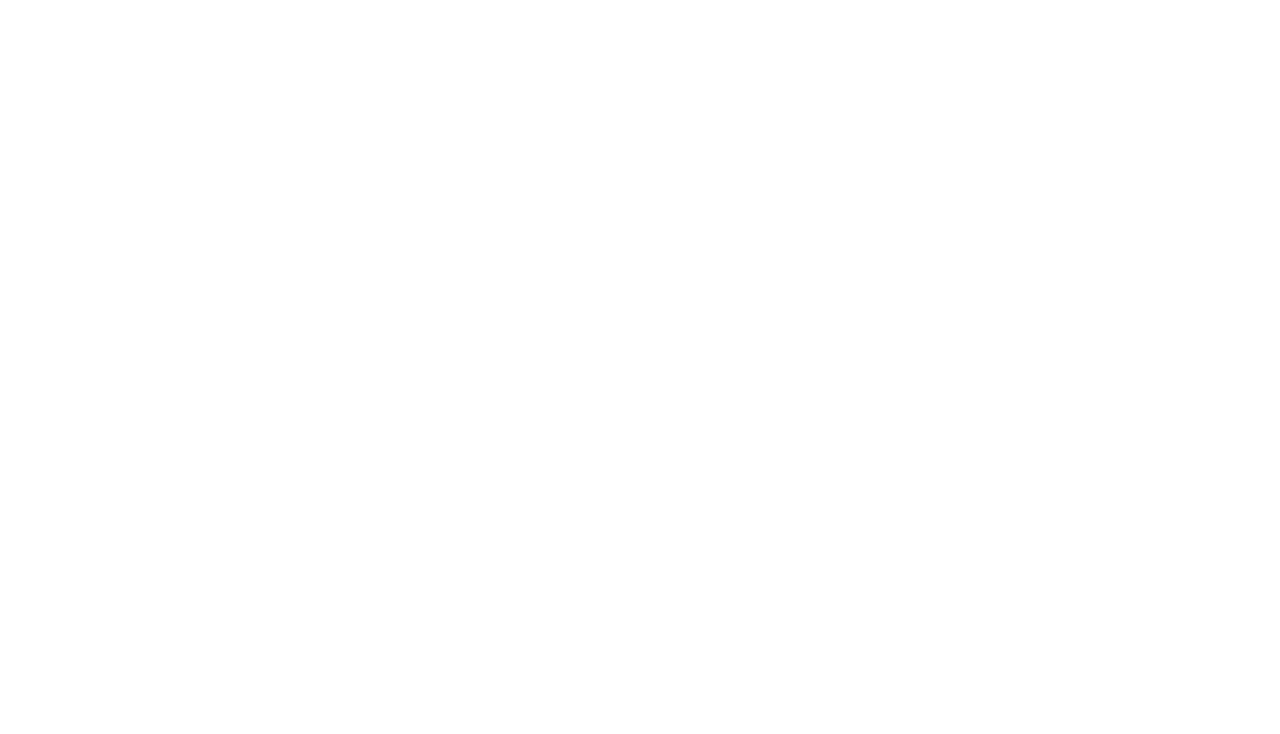
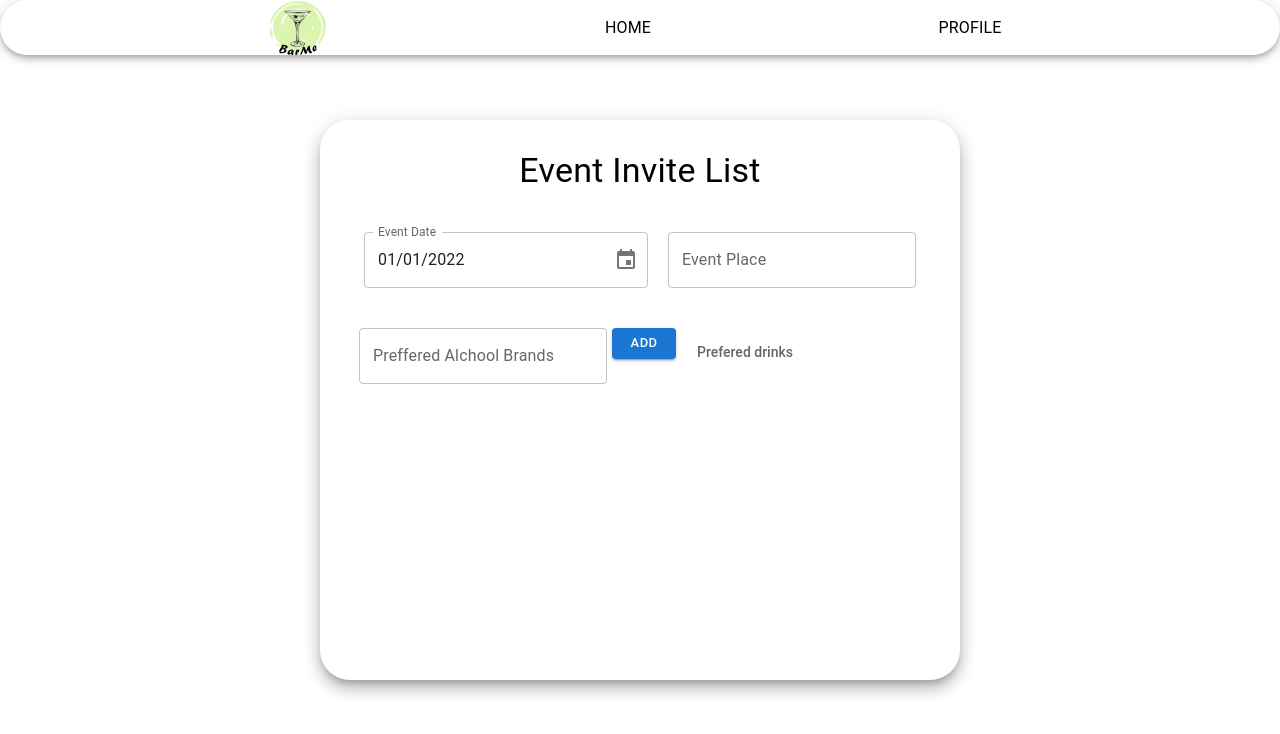
Before and after one commit to StefanRudareanu/BarMe, a React (Create React App) app: page /MakeInvitation in a window 1280 px wide. Before the commit this address had no page. Shown: the top 734 px of the page. Built offline with nearby package versions, Linux system fonts and the light colour scheme.

Commit message:
Invitation Changes and Navbar

```diff
--- a/package.json
+++ b/package.json
@@ -7,6 +7,7 @@
     "@emotion/styled": "^11.10.4",
     "@mui/icons-material": "^5.10.6",
     "@mui/material": "^5.10.7",
+    "@mui/x-date-pickers": "^5.0.4",
     "@testing-library/jest-dom": "^5.16.5",
     "@testing-library/react": "^13.4.0",
     "@testing-library/user-event": "^13.5.0",
@@ -16,6 +17,8 @@
     "@types/react": "^18.0.21",
     "@types/react-dom": "^18.0.6",
     "convert-base64-to-image": "^0.0.16",
+    "dayjs": "^1.11.5",
+    "moment": "^2.29.4",
     "react": "^18.2.0",
     "react-dom": "^18.2.0",
     "react-router-dom": "^6.4.1",
--- a/src/App.tsx
+++ b/src/App.tsx
@@ -7,6 +7,7 @@
 import Profile from './Page/MyProfile';
 import {useState} from "react"
 import Home from './Page/Home';
+import Invitation from './Page/Invitation';
 import './App.css'
 const App=()=> {
   return (
@@ -16,7 +17,8 @@
         <Route path='/'element={<Login/>}/>
         <Route path='/register'element={<RegisterComp/>}/>
         <Route path='/Home'element={<><Home/><Navbar/></>}/>
-        <Route  path='/Profile/:usernameRoute'element={<><Navbar/><Profile/></>}/>
+        <Route path='/Profile/:usernameRoute'element={<><Navbar/><Profile/></>}/>
+        <Route path='/MakeInvitation' element={<><Navbar/><Invitation/></>}/>
       </Routes>
        </div>
     </BrowserRouter>
--- /dev/null
+++ b/src/Components/DrinkList.tsx
@@ -0,0 +1,54 @@
+import {
+  Box,
+  TextField,
+  Button,
+  Typography,
+  List,
+  ListSubheader,
+  ListItemButton,
+  ListItem,
+  ListItemText,
+  Divider,
+} from "@mui/material";
+import {FunctionComponent as FC} from "react";
+
+interface list{
+    alchool:string[];
+}
+
+
+const DrinkList:FC<list> = (props) => {
+    const drinklist=props.alchool;
+  return (
+    <List
+      sx={{
+        height: "20rem",
+        width: "15rem",
+        display: "flex",
+        justifyContent: "flex-start",
+        alignItems: "",
+        overflow: "auto",
+        flexDirection: "column",
+      }}
+      disablePadding
+      subheader={
+        <ListSubheader component="div" id="nested-list-subheader">
+          Prefered drinks
+        </ListSubheader>
+      }
+    >
+      {drinklist.map((e) => (
+        <Box>
+          <Divider />
+          <ListItem disablePadding sx={{ width: "100%" }}>
+            <ListItemButton sx={{ width: "100%" }}>
+              <ListItemText sx={{ width: "100%" }} primary={e}></ListItemText>
+            </ListItemButton>
+          </ListItem>
+          <Divider />
+        </Box>
+      ))}
+    </List>
+  );
+};
+export default DrinkList;
--- a/src/Components/Navbar.tsx
+++ b/src/Components/Navbar.tsx
@@ -1,10 +1,26 @@
 import { AppBar, Card, Typography ,Button,Avatar,Icon} from "@mui/material";
 import {useNavigate} from "react-router-dom";
 import Logo from '../Log.svg'
-import { Link } from "react-router-dom";
+import {useState,useEffect} from "react"
 import useLocal from "../customhooks/useLocal";
 const Navbar = () => {
   const navigate=useNavigate();
+  const local=useLocal();
+  const [viewprofile,setViewProfile]=useState(' ');
+  let type:string;
+    if (local.GetLocalStorage("username") == null) {
+     type=local.GetLocalSessionStorage("usertype") as string;
+  } else {
+    type=local.GetLocalStorage("usertype") as string;
+
+  }
+  useEffect(()=>{
+
+     if(type=='user'){
+      setViewProfile('none');
+     }
+  })
+
   return (
     <AppBar
       sx={{
@@ -30,15 +46,13 @@
       }} >
         <Typography sx={{fonstSize:'1rem',color:'black'}}>Home </Typography>
       </Button>
-      {/* <Button sx={{color:'white'}} onClick={()=>{
+      <Button sx={{color:'white',display:viewprofile}} onClick={()=>{
         navigate('/Profile/Me');
+        navigate(0);
       }}>
 
         <Typography  sx={{fonstSize:'1rem',color:'black'}}> Profile</Typography>
-      </Button> */}
-       <Link to='/Profile/Me'>PROFILE</Link>
-
-
+      </Button>
     </AppBar>
   );
 };
--- /dev/null
+++ b/src/Page/Invitation.tsx
@@ -0,0 +1,80 @@
+import { Box, TextField ,Button,Typography,List,ListSubheader,ListItemButton,ListItem,ListItemText,Divider} from "@mui/material";
+import { useState,useEffect } from "react";
+
+import dayjs from "dayjs";
+import { DesktopDatePicker, LocalizationProvider } from "@mui/x-date-pickers";
+import { AdapterDayjs } from "@mui/x-date-pickers/AdapterDayjs";
+import DrinkList from "../Components/DrinkList";
+const Invitation = () => {
+  const [pickerValue, setPickerValue] = useState(dayjs("2022-01-01"));
+  const [drinklist,setDrinklist]=useState<string[]>([]);
+  const [actualdrink,setActualDrink]=useState<string>();
+  let [changeinlist,setChangeInList]=useState(0);
+  let arraydrinks:string[];
+  return (
+    <Box
+      component="form"
+      sx={{
+        display: "flex",
+        justifyContent: "flex-start",
+        alignItems: "center",
+        width: "50%",
+        height: "35rem",
+        boxShadow: "10",
+        borderRadius: "30px",
+        flexDirection: "column",
+        gap:"40px"
+      }}
+    >
+    <Typography variant="h4" sx={{marginTop:'30px'}}>Event Invite List</Typography>
+      <Box
+        sx={{
+          display: "flex",
+          justifyContent: "center",
+          alignItems: "center",
+          flexDirection: "row",
+          gap: "20px",
+        }}
+      >
+        <LocalizationProvider dateAdapter={AdapterDayjs}>
+          <DesktopDatePicker
+            label="Event Date"
+            inputFormat="MM/DD/YYYY"
+            value={pickerValue}
+            onChange={(e) => {
+              setPickerValue(e);
+            }}
+            renderInput={(params) => <TextField {...params} />}
+          />
+        </LocalizationProvider>
+
+        <TextField label="Event Place" />
+      </Box>
+      <Box
+
+      sx={{
+
+          display: "flex",
+          justifyContent: "center",
+          alignItems: "flex-start",
+          flexDirection: "row",
+          gap: "5px",
+        }}>
+            <TextField  onChange={(e)=>{
+                setActualDrink(e.target.value);
+            }} label="Preffered Alchool Brands"></TextField>
+            <Button    onClick={((e)=>{
+            let data:string[]=drinklist;
+            let accdata=actualdrink.trim();
+            if(accdata!=' '){
+            data.push(actualdrink);
+            console.log(data);
+            setDrinklist(drinklist)}
+         })} variant="contained" size="small">Add</Button>
+          <DrinkList alchool={drinklist}/>
+        </Box>
+        </Box>
+  );
+};
+
+export default Invitation;
```
Also changed, not shown: 1 other file (tests, documents, lock files or other folders).
